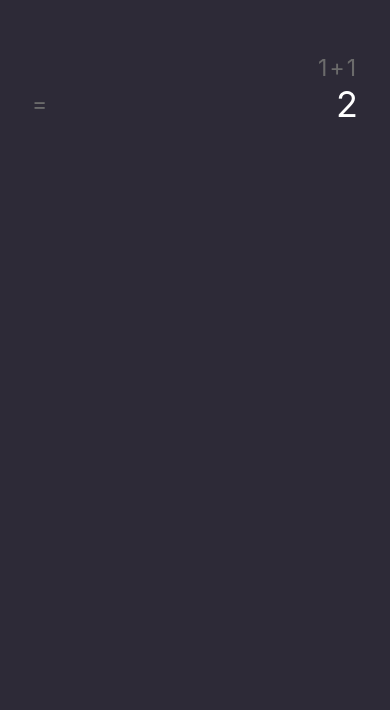
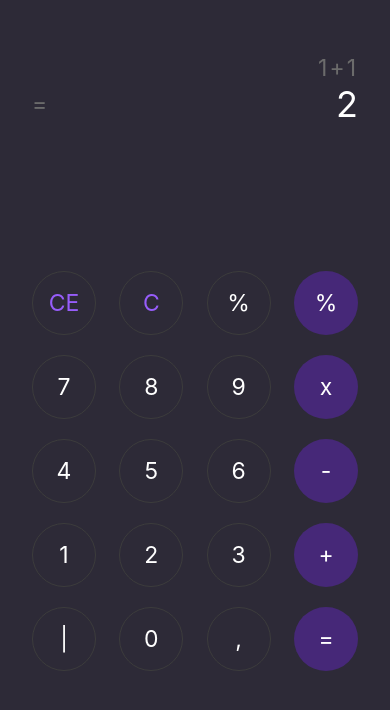
Before and after one commit to arnaldoucuassapi/calculator-app, a React Native app: screen / in a window 390 px wide. Shown: the top 710 px of the page. Built offline with nearby package versions, Linux system fonts and the light colour scheme.

Commit message:
added button component

```diff
--- a/App.tsx
+++ b/App.tsx
@@ -1,6 +1,7 @@
 import { StatusBar } from 'expo-status-bar';
 import { Text, View } from 'react-native';
 import { styles } from './styles';
+import { Button } from './components/Button';
 
 export default function App() {
   return (
@@ -14,7 +15,40 @@ export default function App() {
       </View>
 
       <View style={styles.main}>
+        <View style={styles.row}>
+          <Button title='CE' type='function' />
+          <Button title='C' type='function'/>
+          <Button title='%' />
+          <Button title='%' type='operation' />
+        </View>
 
+        <View style={styles.row}>
+          <Button title='7' />
+          <Button title='8' />
+          <Button title='9' />
+          <Button title='x' type='operation' />
+        </View>
+
+        <View style={styles.row}>
+          <Button title='4' />
+          <Button title='5' />
+          <Button title='6' />
+          <Button title='-' type='operation' />
+        </View>
+
+        <View style={styles.row}>
+          <Button title='1' />
+          <Button title='2' />
+          <Button title='3' />
+          <Button title='+' type='operation' />
+        </View>
+
+        <View style={styles.row}>
+          <Button title='|' />
+          <Button title='0' />
+          <Button title=',' />
+          <Button title='=' type='calculator' />
+        </View>
       </View>
 
       <StatusBar style="light" translucent />
--- /dev/null
+++ b/components/Button/index.tsx
@@ -0,0 +1,19 @@
+import { Text, TouchableOpacity, View } from "react-native";
+import { styles } from "./style";
+
+interface ButtonProps {
+	title: string,
+	type?: 'function' | 'operation' | 'calculator'
+}
+
+export function Button({ title, type }: ButtonProps) {
+
+	const buttonStyleType = (type === 'operation' ? styles.buttonOperation : (type === 'calculator' ? styles.buttonCalculator : styles.button));
+	const buttonTitleStyleType = (type === 'function' ? styles.buttonTitleFunction : styles.buttonTitle);
+
+	return (
+		<TouchableOpacity style={buttonStyleType}>
+			<Text style={buttonTitleStyleType}>{title}</Text>
+		</TouchableOpacity>
+	)
+}
--- /dev/null
+++ b/components/Button/style.ts
@@ -0,0 +1,48 @@
+import { StyleSheet } from "react-native";
+
+export const styles = StyleSheet.create({
+    button: {
+        width: 64,
+        height: 64,
+        borderRadius: 32,
+        borderWidth: 1,
+        borderColor: '#3c3c3c',
+        justifyContent: 'center'
+    },
+    buttonOperation: {
+        width: 64,
+        height: 64,
+        backgroundColor: '#462878',
+        borderRadius: 32,
+        shadowColor: '#000',
+        shadowOffset: {
+            width: 0,
+            height: -0
+        },
+        shadowOpacity: 0.1,
+        justifyContent: 'center'
+    },
+    buttonCalculator: {
+        width: 64,
+        height: 64,
+        backgroundColor: '#462878',
+        borderRadius: 32,
+        shadowColor: '#000',
+        shadowOffset: {
+            width: 0,
+            height: -0
+        },
+        shadowOpacity: 0.1,
+        justifyContent: 'center'
+    },
+    buttonTitleFunction: {
+        color: '#975dfa',
+        fontSize: 23,
+        textAlign: 'center'
+    },
+    buttonTitle: {
+        color: '#fff',
+        fontSize: 23,
+        textAlign: 'center'
+    }
+})
--- a/package.json
+++ b/package.json
@@ -16,7 +16,7 @@
   },
   "devDependencies": {
     "@babel/core": "^7.20.0",
-    "@types/react": "~18.0.14",
+    "@types/react": "^18.2.14",
     "typescript": "^5.1.3"
   },
   "private": true
--- a/styles.ts
+++ b/styles.ts
@@ -8,13 +8,14 @@ export const styles = StyleSheet.create({
         width: screenWidth,
         backgroundColor: '#2d2a37',
         paddingVertical: 54,
-        paddingHorizontal: 32
+        paddingHorizontal: 32,
+        gap: 26
     },
     expressions: {
         color: '#6b6b6b',
         fontSize: 23,
         letterSpacing: 2,
-        textAlign: 'right'
+        textAlign: 'right',
     },
     resultContainer: {
         display: 'flex',
@@ -32,6 +33,12 @@ export const styles = StyleSheet.create({
         textAlign: 'right'
     },
     main: {
-
+        flex: 1,
+        justifyContent: 'center',
+        gap: 20,
+    },
+    row: {
+        flexDirection: 'row',
+        justifyContent: 'space-between',
     }
 });
```
Also changed, not shown: 1 other file (tests, documents, lock files or other folders).
